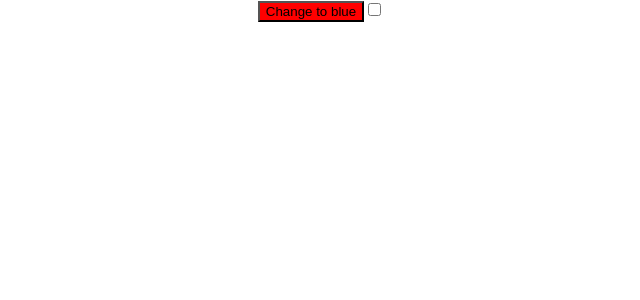
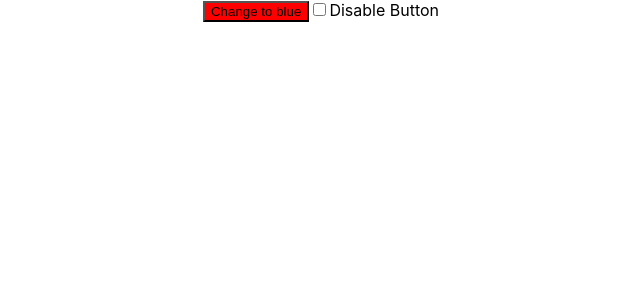
Before and after one commit to MahdiGhorbani98/TDD_color-button, a React (Create React App) app: page / in a window 1280 px wide. Shown: the top 300 px of the page, without its empty margins (319-959 px from the left). Built offline with nearby package versions, Linux system fonts and the light colour scheme.

Commit message:
Add lable to btn

```diff
--- a/src/App.js
+++ b/src/App.js
@@ -19,6 +19,7 @@ function App() {
       defaultChecked={disabled}
       onChange={(e)=> setDisabled(e.target.checked)}
       />
+      <label htmlFor="disable-btn">Disable Button</label>
     </div>
   );
 }
```
Also changed, not shown: 1 other file (tests, documents, lock files or other folders).
